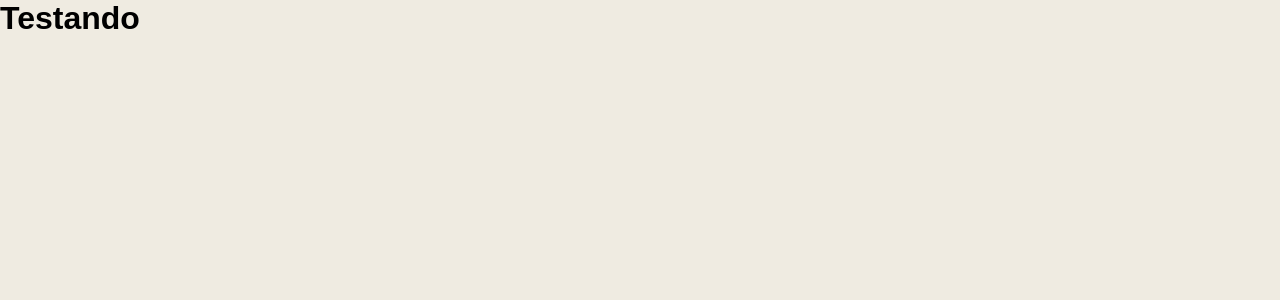
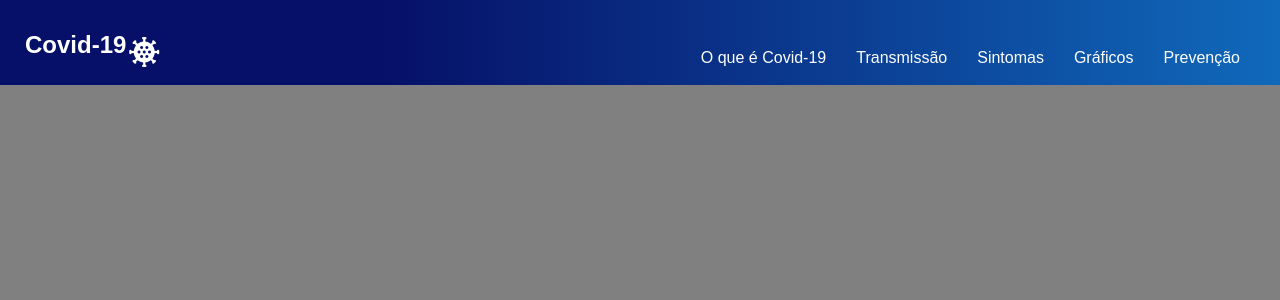
Before and after one commit to RamonBosi/Projetos-React, a React (Create React App) app in the folder projetos/: page / in a window 1280 px wide. Shown: the top 300 px of the page. Built offline with nearby package versions, Linux system fonts and the light colour scheme.

Commit message:
Project "Covid-19": menu update

```diff
--- a/projetos/src/Projects/Covid-19/GlobalStyles.js
+++ b/projetos/src/Projects/Covid-19/GlobalStyles.js
@@ -13,7 +13,8 @@ export const GlobalStyles = createGlobalStyle`
     }
 
     :root{
-        --page-background-color: rgba(239, 235, 225, 1);
+        /* --page-background-color: rgba(239, 235, 225, 1); */
+        --page-background-color: grey;
         --default-white: rgba(255, 255, 255);
         --default-black: rgba(0, 0, 0);
     }
--- /dev/null
+++ b/projetos/src/Projects/Covid-19/components/Menu/index.js
@@ -0,0 +1,21 @@
+import { Menu, MenuContent } from './styles'
+
+export default function createMenu(){
+    return (
+        <Menu>
+            <MenuContent>
+                <div>
+                    <h2>Covid-19</h2>
+                    <span className = 'material-icons'>coronavirus</span>
+                </div>
+                <nav>
+                    <a href = ''>O que é Covid-19</a>
+                    <a href = ''>Transmissão</a>
+                    <a href = ''>Sintomas</a>
+                    <a href = ''>Gráficos</a>
+                    <a href = ''>Prevenção</a>
+                </nav>
+            </MenuContent>
+        </Menu>
+    )
+}
--- /dev/null
+++ b/projetos/src/Projects/Covid-19/components/Menu/styles.js
@@ -0,0 +1,49 @@
+import styled from 'styled-components'
+
+export const Menu = styled.main`
+    background-image: linear-gradient(
+            90deg, rgba(6, 16, 104, 1) 30%, rgba(16, 105, 187, 1)
+        );
+    padding: 15px 25px 0 25px;
+    height: 85px;
+`
+
+export const MenuContent = styled.div`
+    display: flex;
+    justify-content: space-between;
+    height: 100%;
+
+    > div{
+        display: flex;
+        color: var(--default-white);
+        padding: 0 0 10px 0;
+        align-items: center;
+
+        > h2{
+            font-size: 2.4rem;
+        }
+
+        > span{
+            font-size: 3.6rem;
+            align-self: flex-end;
+            padding: 0 0 5px 0;
+        }
+    }
+
+    > nav{
+        display: flex;
+        align-items: flex-end;
+
+        > a{
+            color: var(--default-white);
+            padding: 15px;
+            border-bottom: 3px solid rgba(255,255,255,0);
+
+            :hover{
+                border-radius: 5px 5px 0 0;
+                background-color: rgba(0, 0 ,0, .3);
+                border-bottom: 3px solid rgba(255,255,255,1);
+            }
+        }
+    }
+`
--- a/projetos/src/Projects/Covid-19/index.js
+++ b/projetos/src/Projects/Covid-19/index.js
@@ -1,10 +1,11 @@
 import { GlobalStyles } from "./GlobalStyles"
+import  Menu from './components/Menu'
 
 export default function Covid19(){
     return (
         <>
             <GlobalStyles/>
-            <h1>Testando</h1>
+            <Menu/>
         </>
     )
 }
```
